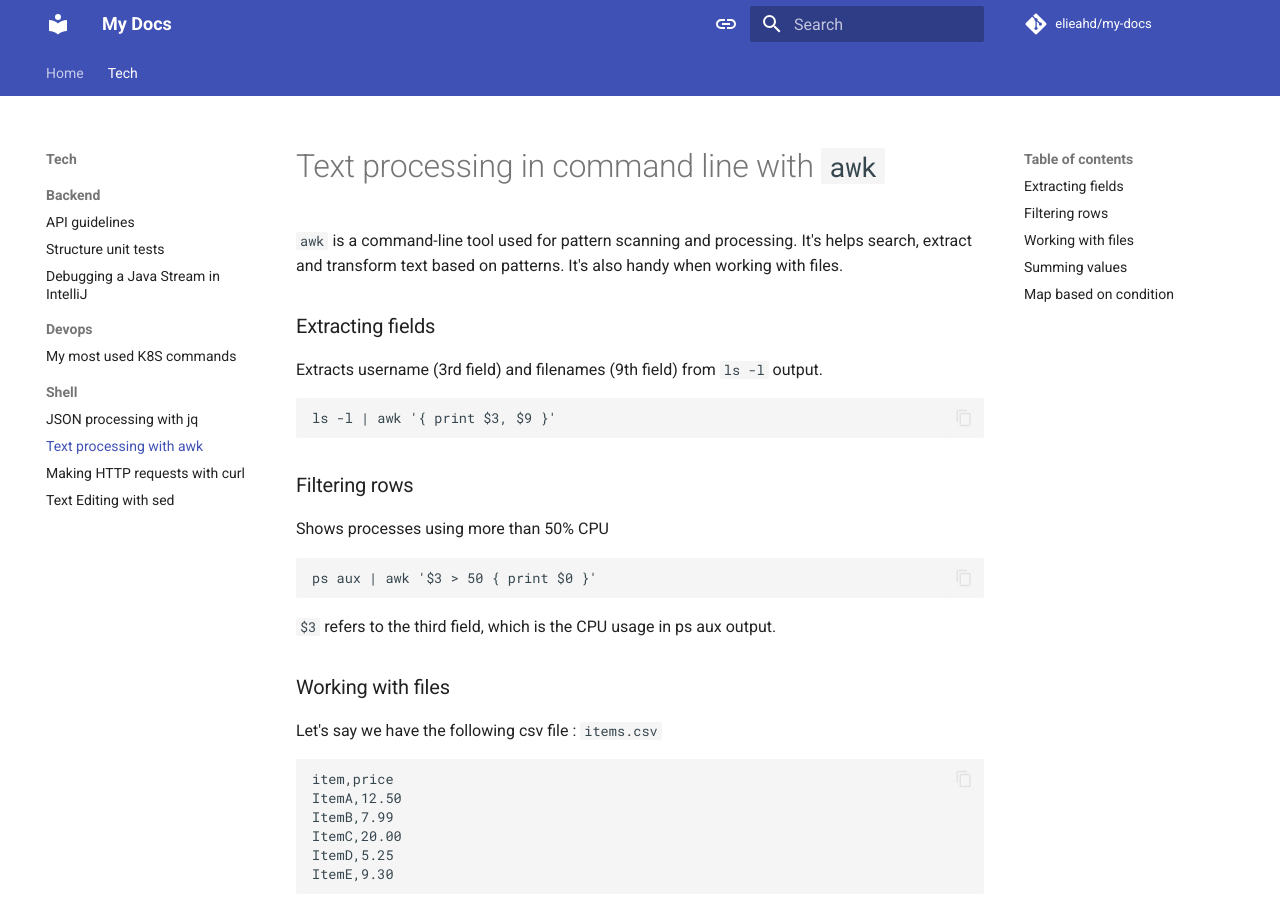
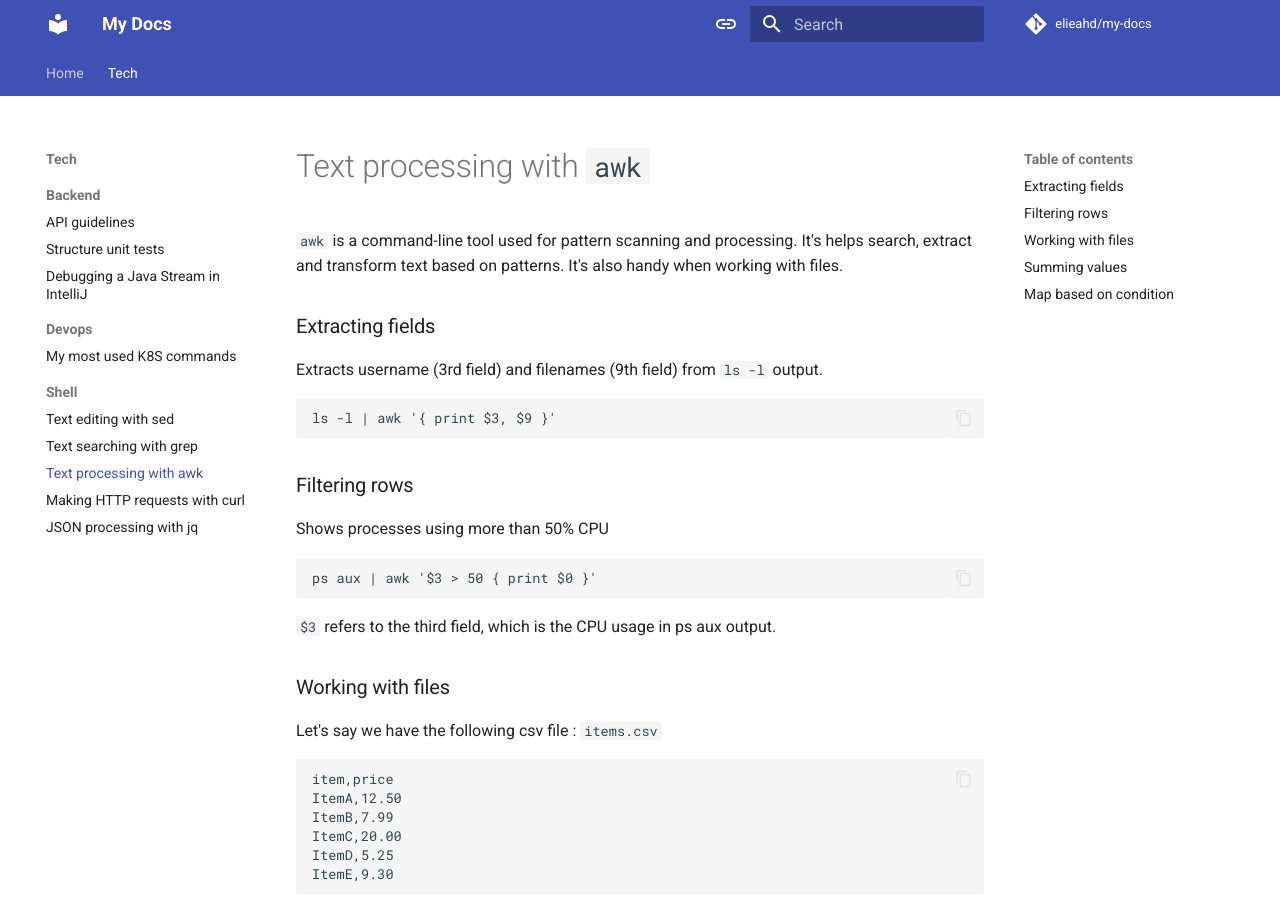
Before and after one commit to elieahd/my-docs, an MkDocs documentation site: the page built from docs/tech/shell/awk.md, in a window 1280 px wide and 900 px high. Built offline with MkDocs 1.6.1 and Material for MkDocs 9.7.7, drawn with Linux system fonts in a browser that asks for light colours; comment, search, counter and statistics services are not loaded.

Commit message:
feat: add grep

```diff
--- a/docs/tech/shell/awk.md
+++ b/docs/tech/shell/awk.md
@@ -1,4 +1,4 @@
-# Text processing in command line with `awk`
+# Text processing with `awk`
 
 `awk` is a command-line tool used for pattern scanning and processing. It's helps search, extract and transform text based on patterns. It's also handy when working with files.
 
--- a/mkdocs.yml
+++ b/mkdocs.yml
@@ -58,7 +58,8 @@
   - Devops:
     - My most used K8S commands: tech/devops/kubectl.md
   - Shell:
-    - JSON processing with jq: tech/shell/jq.md
+    - Text editing with sed: tech/shell/sed.md
+    - Text searching with grep: tech/shell/grep.md
     - Text processing with awk: tech/shell/awk.md
     - Making HTTP requests with curl: tech/shell/curl.md
-    - Text Editing with sed: tech/shell/sed.md
+    - JSON processing with jq: tech/shell/jq.md
```
Also changed, not shown: README.md (+0 -3 lines), docs/tech/shell/grep.md (added, +61 -0 lines), docs/tech/shell/sed.md (+1 -1 lines).
